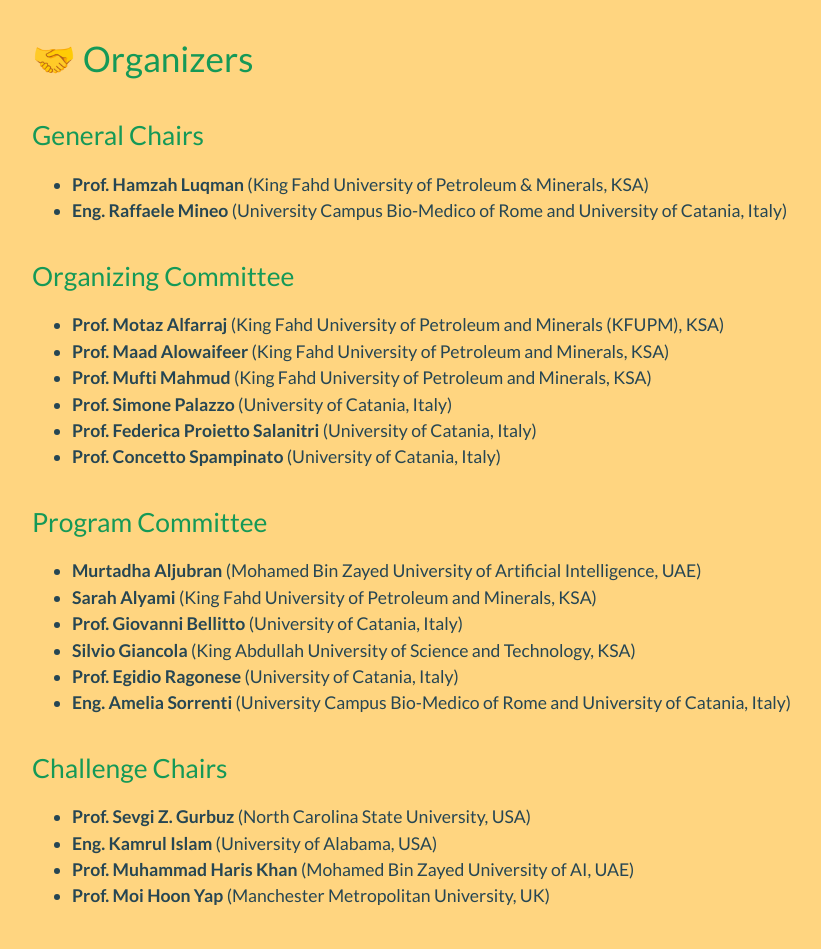
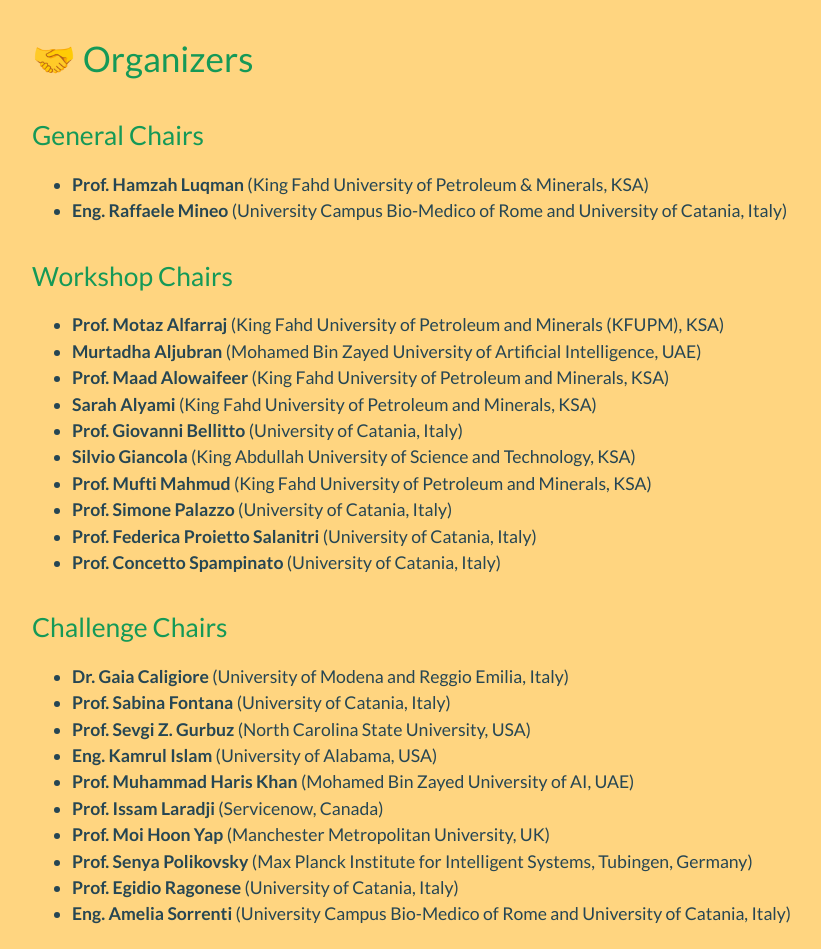
Before and after one commit to iccv-mslr-2025/iccv-mslr-2025.github.io, a Jekyll site: the page built from organizers.md, in a window 1280 px wide and 1400 px high, scrolled down 495 px. Shown: the top 949 px of the window, without its empty margins (192-1013 px from the left). Built offline with Jekyll 4.4.1, drawn with Linux system fonts in a browser that asks for light colours; some of the changed text lies outside the part shown.

Commit message:
Change organizers

```diff
--- a/organizers.md
+++ b/organizers.md
@@ -9,33 +9,29 @@
 - **Prof. Hamzah Luqman** (King Fahd University of Petroleum & Minerals, KSA)
 - **Eng. Raffaele Mineo** (University Campus Bio-Medico of Rome and University of Catania, Italy)
 
-## Organizing Committee
+## Workshop Chairs
 - **Prof. Motaz Alfarraj** (King Fahd University of Petroleum and Minerals (KFUPM), KSA)
+- **Murtadha Aljubran** (Mohamed Bin Zayed University of Artificial Intelligence, UAE)
 - **Prof. Maad Alowaifeer** (King Fahd University of Petroleum and Minerals, KSA)
+- **Sarah Alyami** (King Fahd University of Petroleum and Minerals, KSA)
+- **Prof. Giovanni Bellitto** (University of Catania, Italy)
+- **Silvio Giancola** (King Abdullah University of Science and Technology, KSA)
 - **Prof. Mufti Mahmud** (King Fahd University of Petroleum and Minerals, KSA)
 - **Prof. Simone Palazzo** (University of Catania, Italy)
 - **Prof. Federica Proietto Salanitri** (University of Catania, Italy)
 - **Prof. Concetto Spampinato** (University of Catania, Italy)
 
-## Program Committee
-- **Murtadha Aljubran** (Mohamed Bin Zayed University of Artificial Intelligence, UAE)
-- **Sarah Alyami** (King Fahd University of Petroleum and Minerals, KSA)
-- **Prof. Giovanni Bellitto** (University of Catania, Italy)
-- **Silvio Giancola** (King Abdullah University of Science and Technology, KSA)
-- **Prof. Egidio Ragonese** (University of Catania, Italy)
-- **Eng. Amelia Sorrenti** (University Campus Bio-Medico of Rome and University of Catania, Italy)
-
 ## Challenge Chairs
+- **Dr. Gaia Caligiore** (University of Modena and Reggio Emilia, Italy)
+- **Prof. Sabina Fontana** (University of Catania, Italy)
 - **Prof. Sevgi Z. Gurbuz** (North Carolina State University, USA)
 - **Eng. Kamrul Islam** (University of Alabama, USA)
 - **Prof. Muhammad Haris Khan** (Mohamed Bin Zayed University of AI, UAE)
+- **Prof. Issam Laradji** (Servicenow, Canada)
 - **Prof. Moi Hoon Yap** (Manchester Metropolitan University, UK)
-
-## Outreach Team
-- **Dr. Gaia Caligiore** (University of Modena and Reggio Emilia, Italy)
-- **Prof. Sabina Fontana** (University of Catania, Italy)
-- **Prof. Issam Laradji** (Servicenow, Canada)
 - **Prof. Senya Polikovsky** (Max Planck Institute for Intelligent Systems, Tubingen, Germany)
+- **Prof. Egidio Ragonese** (University of Catania, Italy)
+- **Eng. Amelia Sorrenti** (University Campus Bio-Medico of Rome and University of Catania, Italy)
 
 ## Contact
 
```
